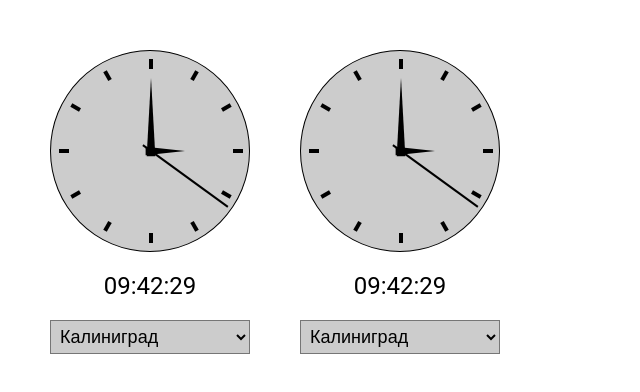
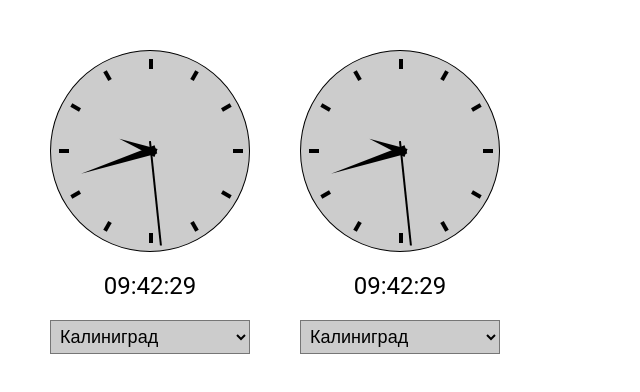
Before and after one commit to StMelik/clocks, a React (Create React App) app: page / in a window 1280 px wide. Shown: the top 392 px of the page, without its empty margins (0-640 px from the left). Built offline with nearby package versions, Linux system fonts and the light colour scheme.

Commit message:
feat: добавить вывод текущего времени стрелочным часам

```diff
--- a/src/components/Clock/Clock.jsx
+++ b/src/components/Clock/Clock.jsx
@@ -17,6 +17,14 @@ function Clock() {
     }, 1000)
   }
 
+  function getTimeType(type) {
+    return +currentTime.split(':')[type]
+  }
+
+  function getDegHour() {
+    return getTimeType(0) * 30 + getTimeType(1) * 0.5
+  }
+
   return (
     <div className="clock">
       <div className="clock__arrow">
@@ -29,9 +37,18 @@ function Clock() {
               style={{ transform: `rotate(${i * 30}deg)` }}
             />
           ))}
-        <div className="clock__time-arrow clock__time-arrow_second" />
-        <div className="clock__time-arrow clock__time-arrow_minute" />
-        <div className="clock__time-arrow clock__time-arrow_hour" />
+        <div
+          className="clock__time-arrow clock__time-arrow_second"
+          style={{ transform: `rotate(${getTimeType(2) * 6}deg)` }}
+        />
+        <div
+          className="clock__time-arrow clock__time-arrow_minute"
+          style={{ transform: `rotate(${getTimeType(1) * 6}deg)` }}
+        />
+        <div
+          className="clock__time-arrow clock__time-arrow_hour"
+          style={{ transform: `rotate(${getDegHour()}deg)` }}
+        />
       </div>
       <div className="clock__numeric">{currentTime}</div>
       <select className="clock__zone" name="zone">
```
